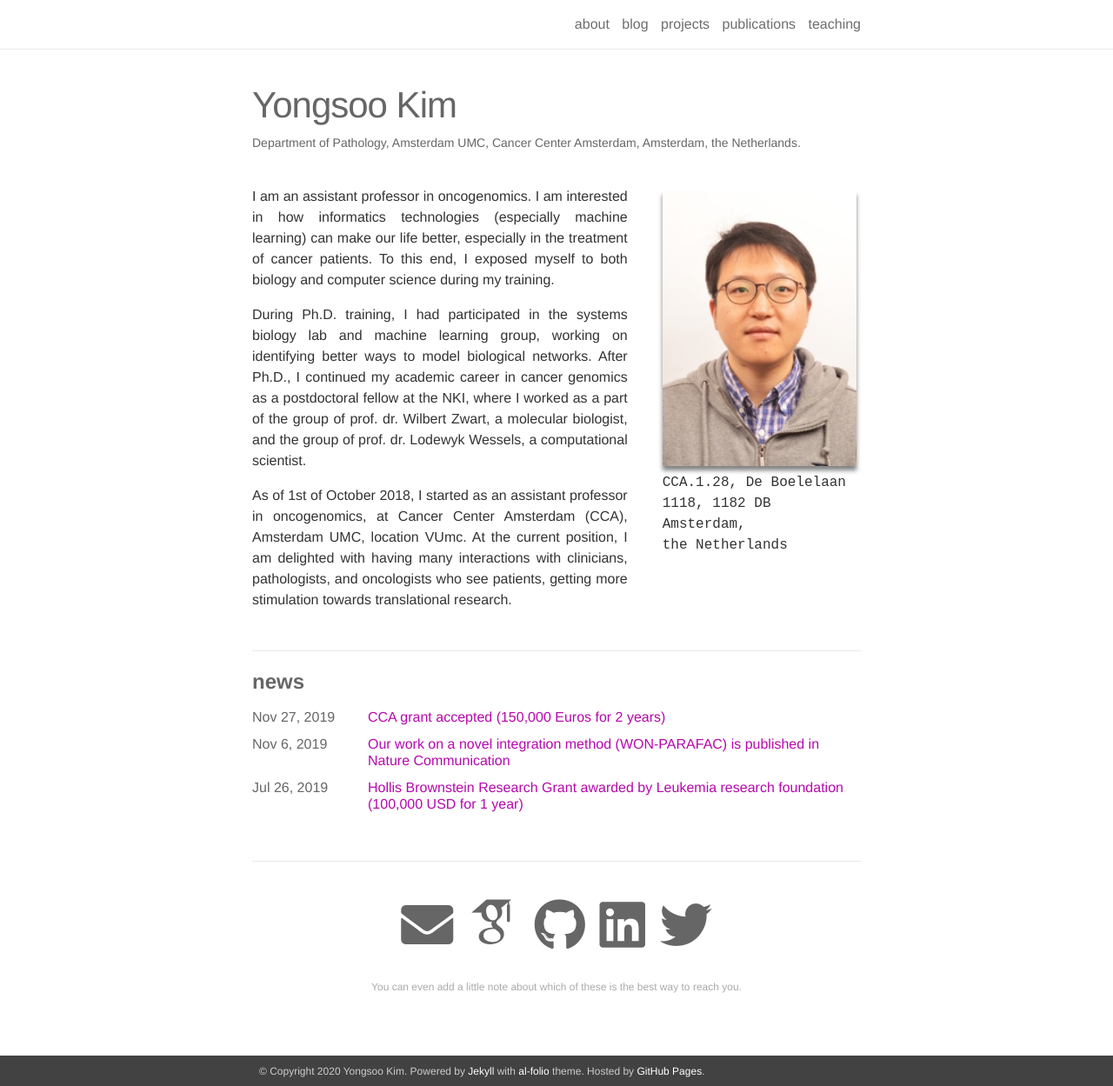
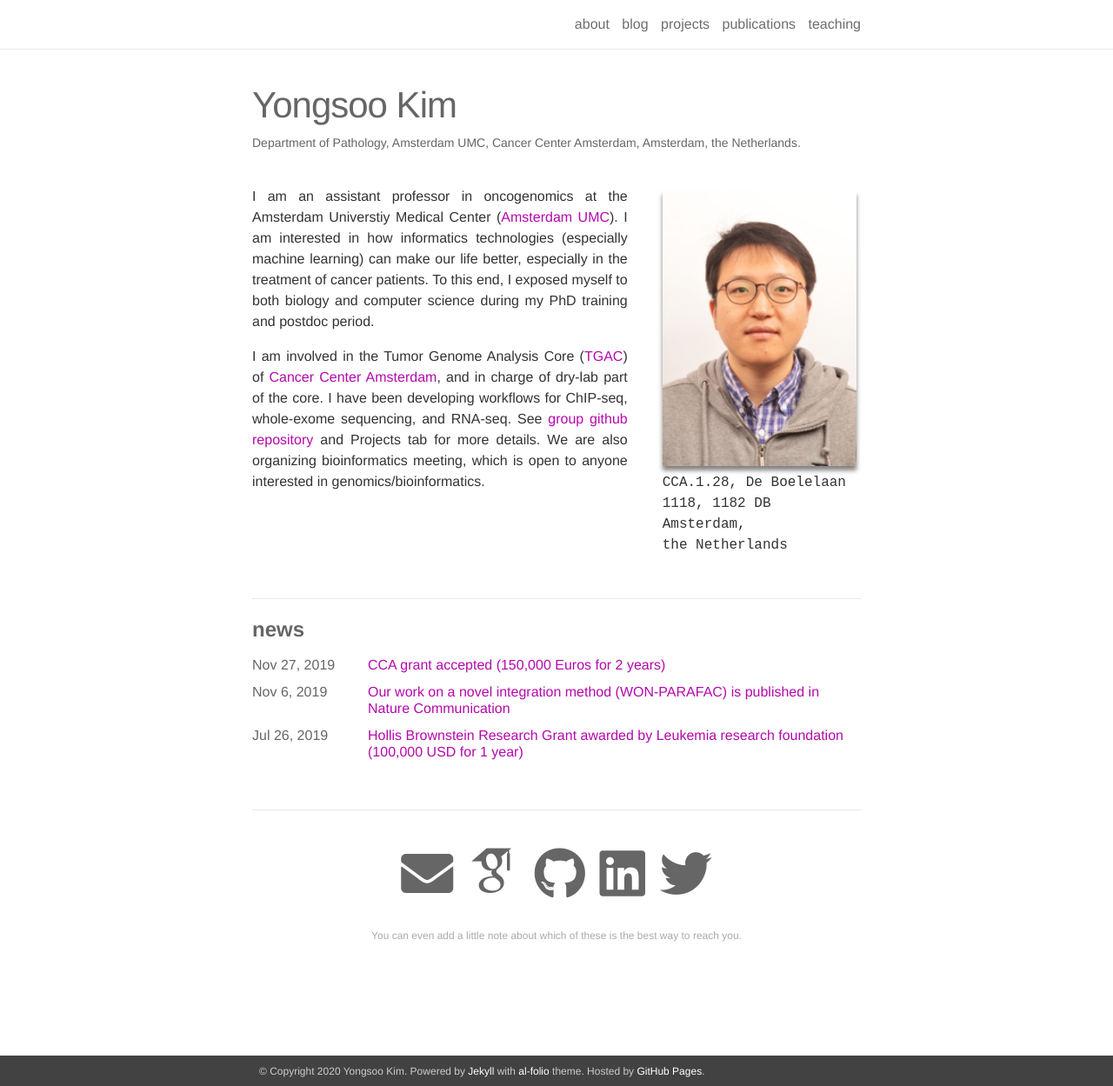
Before and after one commit to anoyaro84/anoyaro84.github.io, a Jekyll site: the page built from _pages/about.md, in a window 1280 px wide and 1249 px high. Shown: the whole window at 87% size. Built offline with Jekyll 4.4.1, drawn with Linux system fonts in a browser that asks for light colours; nearby versions of some CDN libraries; some web fonts are replaced.

Commit message:
site updated

```diff
--- a/_pages/about.md
+++ b/_pages/about.md
@@ -17,14 +17,9 @@ social: true
 ---
 
 <p style="text-align:justify">
-I am an assistant professor in oncogenomics. I am interested in how informatics technologies (especially machine learning) can make our life better, especially in the treatment of cancer patients. To this end, I exposed myself to both biology and computer science during my training.
+I am an assistant professor in oncogenomics at the Amsterdam Universtiy Medical Center (<a href="https://www.amsterdamumc.nl/">Amsterdam UMC</a>). I am interested in how informatics technologies (especially machine learning) can make our life better, especially in the treatment of cancer patients. To this end, I exposed myself to both biology and computer science during my PhD training and postdoc period.
 </p>
 
 <p style="text-align:justify">
-During Ph.D. training, I had participated in the systems biology lab and machine learning group, working on identifying better ways to model biological networks. After Ph.D., I continued my academic career in cancer genomics as a postdoctoral fellow at the NKI, where I worked as a part of the group of prof. dr. Wilbert Zwart, a molecular biologist, and the group of prof. dr. Lodewyk Wessels, a computational scientist.
+I am involved in the Tumor Genome Analysis Core (<a href="https://www.tgac.nl">TGAC</a>) of <a href="https://www.vumc.nl/zorg/expertisecentra-en-specialismen/cancer-center-amsterdam.htm">Cancer Center Amsterdam</a>, and in charge of dry-lab part of the core. I have been developing workflows for ChIP-seq, whole-exome sequencing, and RNA-seq. See <a href="https://github.com/tgac-vumc">group github repository</a> and Projects tab for more details. We are also organizing bioinformatics meeting, which is open to anyone interested in genomics/bioinformatics.
 </p>
-
-
-<p style="text-align:justify">
-As of 1st of October 2018, I started as an assistant professor in oncogenomics, at Cancer Center Amsterdam (CCA), Amsterdam UMC, location VUmc. At the current position, I am delighted with having many interactions with clinicians, pathologists, and oncologists who see patients, getting more stimulation towards translational research.
-</p>
--- a/_posts/2019-12-31-vim-setting.markdown
+++ b/_posts/2019-12-31-vim-setting.markdown
@@ -92,10 +92,9 @@ Vice versa, if you activate an enviornment that lacks the package, then you will
 Also, if there is an specific version of R installed within an environment, then the very version of R will be used in Nvim-R upon activation of the environment.
 
 <strong>There is a catch though.</strong> Some plugin may not function properly, if you have different version of python available in the environment.
-Especially, some plugins particularly depends on `python 3`, so they may not work when `python 2` is used.
+Especially, some plugins require `python 3`, so they will not work (at least, not properly) when `python 2` is there.
 
 Also, you need to install `pynvim` and `neovim` (from `conda-forge` channel) in each environment, using: `conda install -c conda-forge neovim pynvim`.
-
 
 
 <h3> The final outcome files: </h3>
--- a/_projects/1_project.markdown
+++ b/_projects/1_project.markdown
@@ -1,7 +1,7 @@
 ---
 layout: page
-title: ChIP-seq data analysis
-description: pipelines and scripts for handling ChIP-seq data
+title: ChIP-seq analysis
+description: pipelines/scripts for ChIP-seq
 img:
 ---
 
```
Also changed, not shown: _pages/projects.md (+1 -1 lines), _drafts/2_project.markdown (renamed from _projects/2_project.markdown), _drafts/3_project.markdown (renamed from _projects/3_project.markdown), _drafts/4_project.markdown (renamed from _projects/4_project.markdown), _drafts/5_project.markdown (renamed from _projects/5_project.markdown), _drafts/6_project.markdown (renamed from _projects/6_project.markdown), 11 other files.
